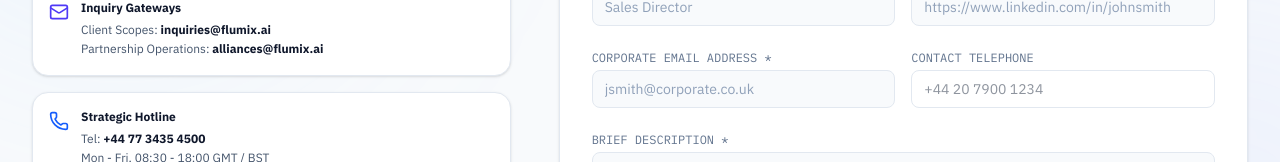
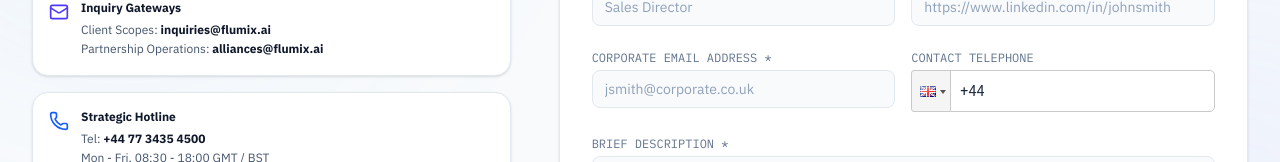
Before and after one commit to faizdev007/Ithynprod, a React (Vite) app: page / in a window 1280 px wide. Both pictures are taken after a click on the button "Contact". Shown: the part 606-768 px from the top of the page. Built offline with nearby package versions, Linux system fonts and the light colour scheme.

Commit message:
update validation

```diff
--- a/package.json
+++ b/package.json
@@ -18,12 +18,15 @@
     "@vitejs/plugin-react": "^5.0.4",
     "dotenv": "^17.2.3",
     "express": "^4.21.2",
-    "libphonenumber-js": "^1.13.8",
+    "libphonenumber-js": "^1.13.9",
     "lucide-react": "^0.546.0",
     "motion": "^12.23.24",
     "nodemailer": "^9.0.3",
     "react": "^19.0.1",
     "react-dom": "^19.0.1",
+    "react-phone-input-2": "^2.15.1",
+    "react-phone-number-input": "^3.4.17",
+    "react-select-country-list": "^2.2.3",
     "vite": "^6.2.3"
   },
   "devDependencies": {
--- /dev/null
+++ b/src/components/phonevalidation.ts
@@ -0,0 +1,7 @@
+import { parsePhoneNumberFromString } from "libphonenumber-js";
+
+export const validatePhone = (phone: string) => {
+  const phoneNumber = parsePhoneNumberFromString("+" + phone);
+
+  return phoneNumber?.isValid() ?? false;
+};
--- a/src/index.css
+++ b/src/index.css
@@ -1,5 +1,7 @@
 @import url('https://fonts.googleapis.com/css2?family=IBM+Plex+Sans:wght@300;400;500;600;700&family=IBM+Plex+Mono:wght@400;500;600&display=swap');
 @import "tailwindcss";
+@import "react-phone-input-2/lib/style.css";
+
 
 @theme {
   --font-sans: "IBM Plex Sans", ui-sans-serif, system-ui, -apple-system, sans-serif;
--- a/src/js/isphonecomplete.tsx
+++ b/src/js/isphonecomplete.tsx
@@ -1,7 +1,18 @@
 import { parsePhoneNumberFromString } from "libphonenumber-js";
 
-export const isPhoneComplete = (phone: string) => {
-  const phoneNumber = parsePhoneNumberFromString(phone);
-  console.log("Parsed Phone Number:", phoneNumber);
-  return phoneNumber ? phoneNumber.isPossible() : false;
+export const isPhoneComplete = (
+  phone: string,
+  country: string
+) => {
+  const phoneNumber = parsePhoneNumberFromString(
+    phone,
+    country as any
+  );
+
+  if (!phoneNumber) return false;
+
+  return (
+    phoneNumber.isPossible() &&
+    phoneNumber.isValid()
+  );
 };
--- a/src/js/maxlength.tsx
+++ b/src/js/maxlength.tsx
@@ -1,10 +1,13 @@
 import { getExampleNumber } from "libphonenumber-js";
 import examples from "libphonenumber-js/mobile/examples";
 
-export const getPhoneMaxLength = (country: string) => {
-  const example = getExampleNumber(country as any, examples);
+export const getPhoneMaxLength = (
+  country: string
+) => {
+  const example = getExampleNumber(
+    country as any,
+    examples
+  );
 
-  if (!example) return 15;
-
-  return example.formatInternational().length;
+  return example?.nationalNumber.length ?? 15;
 };
--- a/src/js/validatePhone.tsx
+++ b/src/js/validatePhone.tsx
@@ -1,20 +1,13 @@
 import { parsePhoneNumberFromString } from "libphonenumber-js";
 
-export const validatePhone = (phone: string) => {
-  const phoneNumber = parsePhoneNumberFromString(phone);
+export const validatePhone = (
+  phone: string,
+  country: string
+) => {
+  const phoneNumber = parsePhoneNumberFromString(
+    phone,
+    country as any
+  );
 
-  if (!phoneNumber) {
-    return {
-      valid: false,
-      country: null,
-      length: 0,
-    };
-  }
-
-  return {
-    valid: phoneNumber.isValid(),
-    country: phoneNumber.country,          // GB, IN, US...
-    length: phoneNumber.nationalNumber.length,
-    nationalNumber: phoneNumber.nationalNumber,
-  };
+  return phoneNumber?.isValid() ?? false;
 };
--- a/src/pages/Contact.tsx
+++ b/src/pages/Contact.tsx
@@ -6,6 +6,7 @@ import { validatePhone } from '../js/dynamicphonevalidate';
 import { formatPhone } from '../js/autoformatphone';
 import { getPhoneMaxLength } from '../js/maxlength';
 import { isPhoneComplete } from '../js/isphonecomplete';
+import PhoneInput from "react-phone-input-2";
 
 interface ContactProps {
   setCurrentPage: (page: PageId) => void;
@@ -21,35 +22,17 @@ export default function Contact({ setCurrentPage }: ContactProps) {
     phone: '',
     message: ''
   });
+
+
   const [isSubmitSuccess, setIsSubmitSuccess] = useState<boolean>(false);
   const [isSubmitting, setIsSubmitting] = useState<boolean>(false);
-  const [country, setCountry] = useState("GB");
   const [phone, setPhone] = useState("");
   const [phoneError, setPhoneError] = useState(false);
 
-  const handlePhoneChange = (
-    e: React.ChangeEvent<HTMLInputElement>
-  ) => {
-    const formatted = formatPhone(e.target.value, country);
-
-    setPhone(formatted);
-    setPhoneError(
-      formatted.length > 0 && !isPhoneComplete(formatted)
-    );
-    setPhone(formatted);
-    setFormData({ ...formData, phone: formatted });
-  };
-
   const handleFormSubmit = async (e: React.FormEvent) => {
     e.preventDefault();
+    setIsSubmitting(true);
 
-    if (!isPhoneComplete(formData.phone)) {
-      setPhoneError(true);
-      return;
-    }
-
-    setPhoneError(false);
-    setIsSubmitting(true);
     try {
       const response = await fetch('/api/contact', {
         method: 'POST',
@@ -71,21 +54,6 @@ export default function Contact({ setCurrentPage }: ContactProps) {
       setIsSubmitting(false);
     }
   };
-
-  const budgetOptions = [
-    'Under £25k',
-    '£25k - £50k',
-    '£50k - £100k',
-    '£100k+'
-  ];
-
-  const serviceOptions = [
-    'Strategic Data Engineering Audit',
-    'Sovereign Generative AI & RAG',
-    'Modern Cloud Lakehouse Migration',
-    'Analytics Semantic Layer Model',
-    'Managed Squad (Advisory & Engineering)'
-  ];
 
   return (
     <div className="relative overflow-hidden py-16 sm:py-20 bg-slate-55 text-slate-800" id="contact-page">
@@ -247,18 +215,38 @@ export default function Contact({ setCurrentPage }: ContactProps) {
                       </div>
                       <div>
                         <label className="block text-3xs font-mono uppercase text-slate-500 mb-1">Contact Telephone</label>
-                        <input
-                          type="tel"
-                          value={phone}
-                          onChange={handlePhoneChange}
-                          maxLength={getPhoneMaxLength(country)}
-                          placeholder="+44 20 7900 1234"
-                          className={`w-full rounded-lg border px-3 py-2 text-sm ${
-                            phoneError
-                              ? "border-red-500 focus:border-red-500"
-                              : "border-slate-200 focus:border-blue-500"
-                          }`}
+                        <div className="flex">
+                          <PhoneInput
+                            name="phone"
+                            country={"gb"}
+                            value={phone}
+                            onChange={(value, country) => {
+                                console.log('Phone input changed:', country );
+                                setFormData({ ...formData, phone: country.dailCode +'-'+ value });
+                                setFormData({
+                                    ...formData,
+                                    phone: "+" + value,
+                                });
+
+                                setPhoneError(
+                                    value.length > 0 &&
+                                    !validatePhone("+" + value)
+                                );
+                            }}
+                            enableSearch
+                            countryCodeEditable={false}
+                            placeholder="Enter phone number"
+                            inputStyle={{
+                                width: "100%",
+                                height: "42px"
+                            }}
+                            inputClass={
+                                phoneError
+                                    ? "border-red-500"
+                                    : ""
+                            }
                         />
+                        </div>
                       </div>
                     </div>
 
```
Also changed, not shown: 1 other file (tests, documents, lock files or other folders).
